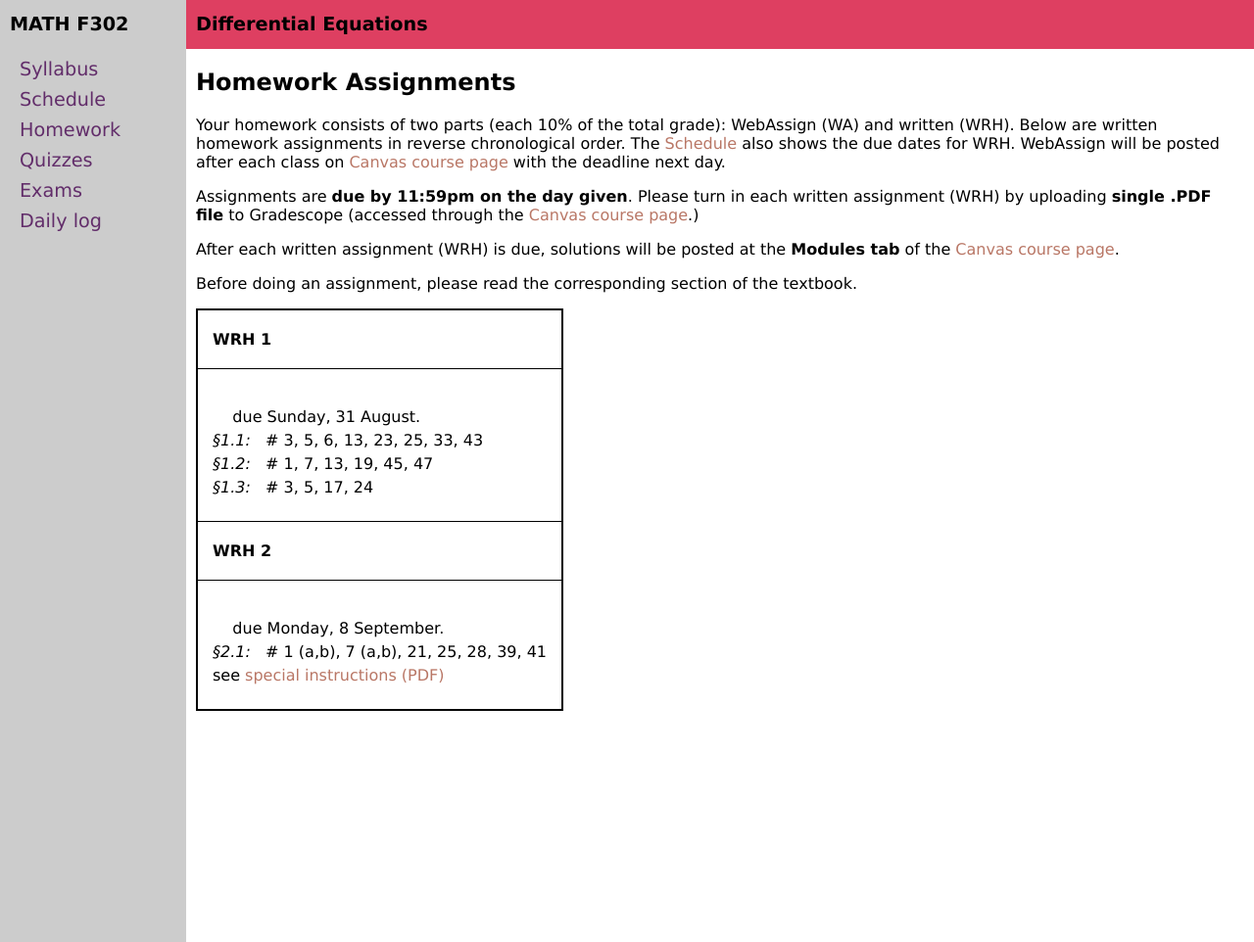
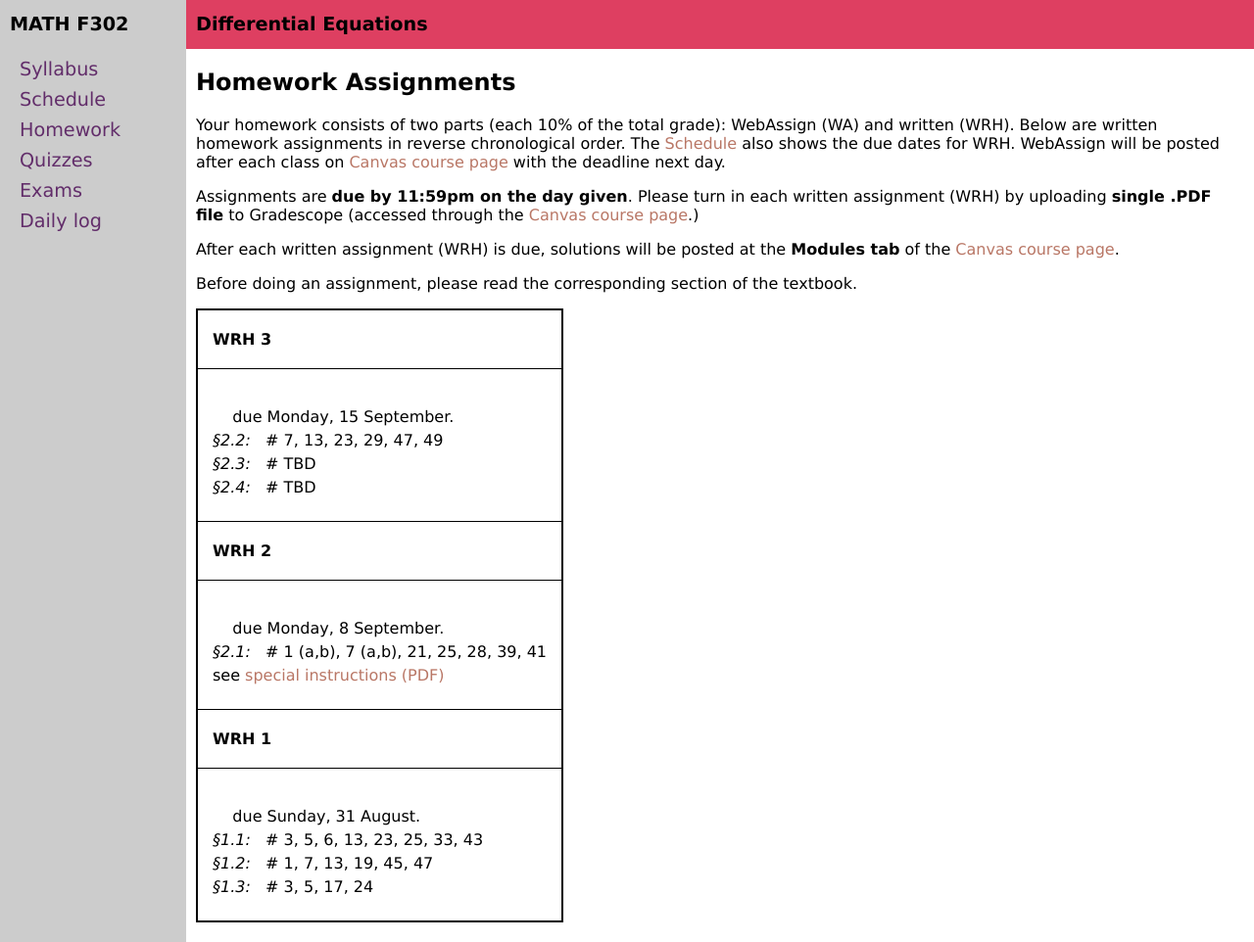
Before and after one commit to blackcurrantpi/ode, a Jekyll site: the page built from homework.md, in a window 1280 px wide and 962 px high. Shown: the whole window at 98% size. Built offline with Jekyll 4.4.1, drawn with Linux system fonts in a browser that asks for light colours.

Commit message:
update after sec 2.2

```diff
--- a/_data/daily.yml
+++ b/_data/daily.yml
@@ -29,3 +29,7 @@ daily:
   docname: Direction field plotter for Python
   otherurl: https://www.wolframalpha.com
   otherurlname: "WolframAlpha can also plot direction fields"
+
+- name: Monday 8 September
+  description: Separable DE
+  chapter: 2.2
--- a/_data/homework.yml
+++ b/_data/homework.yml
@@ -1,6 +1,23 @@
 semester: Fall 2025
 home: assets/homework
 homework:
+
+- name: WRH 3
+- due: Monday, 15 September
+  sections:
+  - section: 2.2
+    problems: 7, 13, 23, 29, 47, 49
+  - section: 2.3
+    problems: TBD
+  - section: 2.4
+    problems: TBD
+
+- name: WRH 2
+- due: Monday, 8 September
+  sections:
+  - section: 2.1
+    problems: "1 (a,b), 7 (a,b), 21, 25, 28, 39, 41"
+    supp: readme_wrh02.pdf
 
 - name: WRH 1
 - due: Sunday, 31 August
@@ -12,12 +29,6 @@ homework:
   - section: 1.3
     problems: 3, 5, 17, 24
 
-- name: WRH 2
-- due: Monday, 8 September
-  sections:
-  - section: 2.1
-    problems: "1 (a,b), 7 (a,b), 21, 25, 28, 39, 41"
-    supp: readme_wrh02.pdf
 
 # - name: WA 1.1, WA 1.2, 1.3
 # - due: Sunday, 31 August
```
Also changed, not shown: 2 other files.
